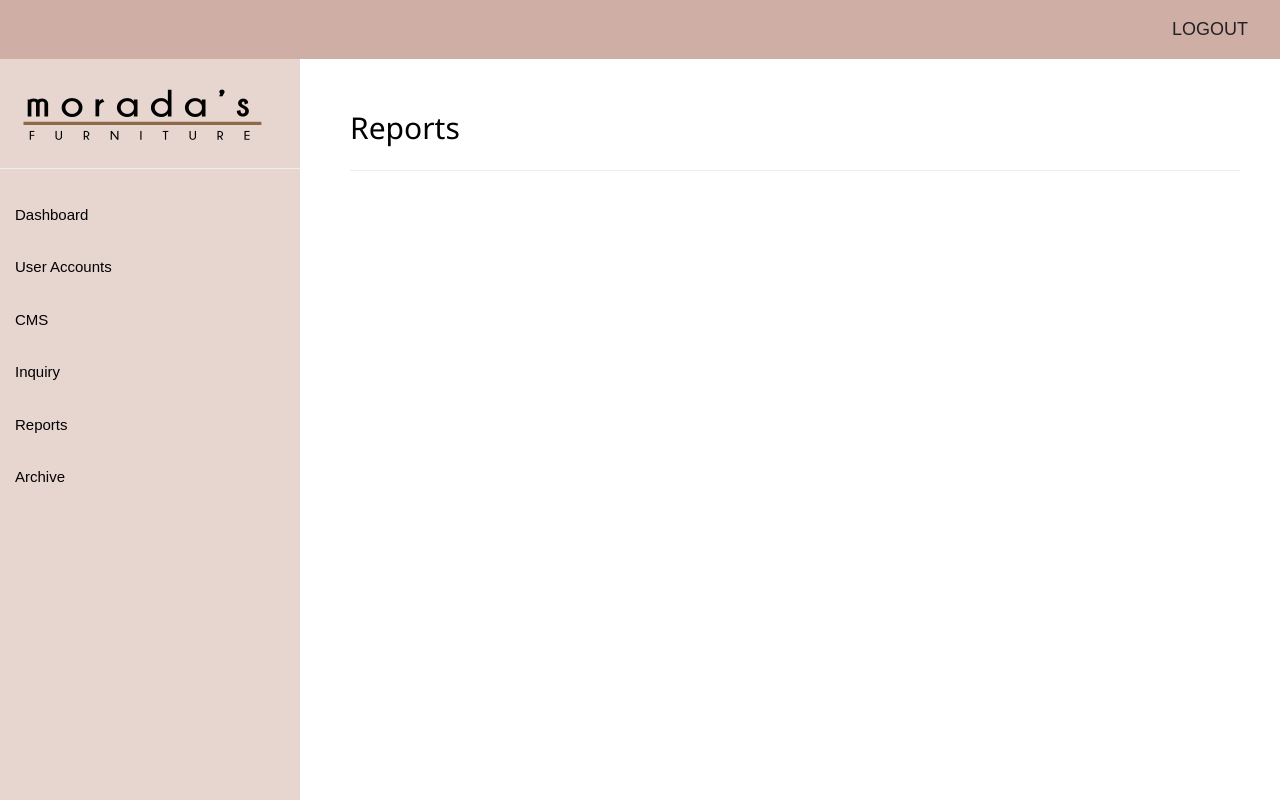
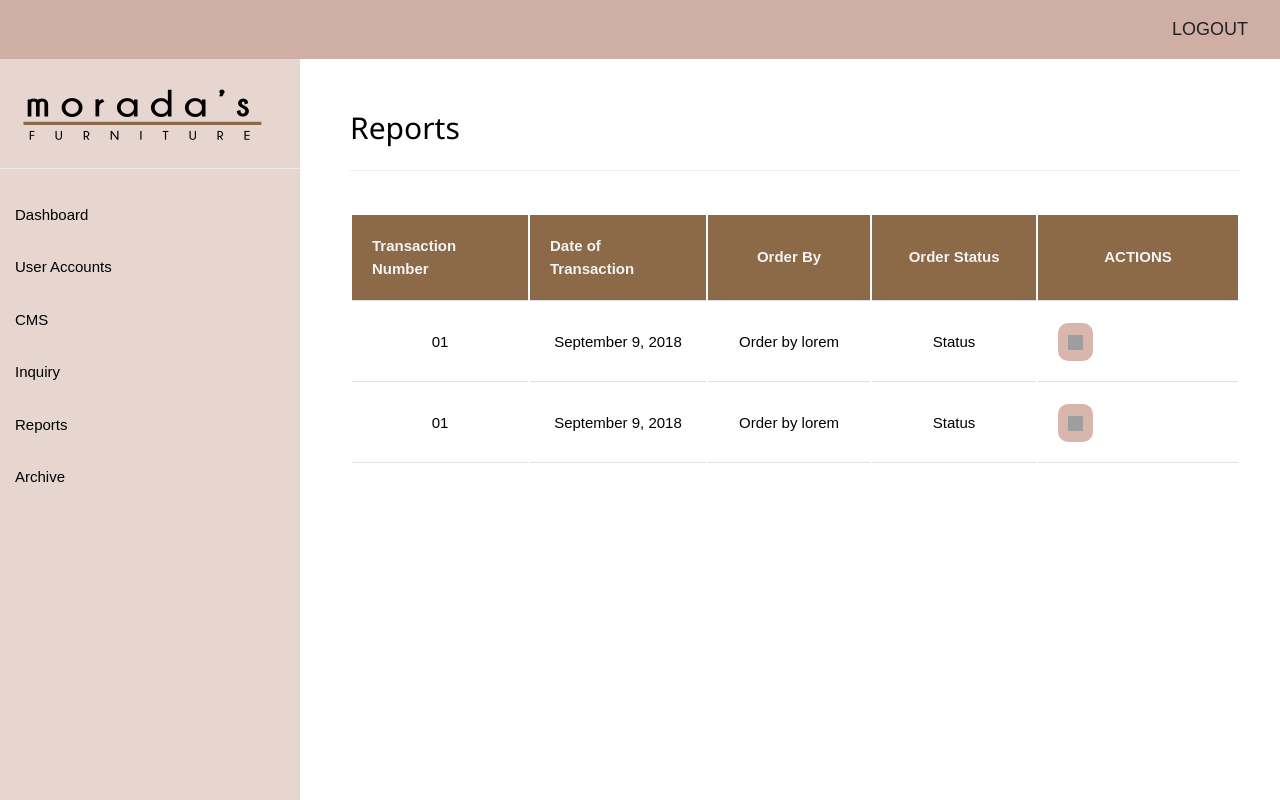
Before and after one commit to tetsu0329/morada, a PHP site: page /admin/reports.php in a window 1280 px wide. Run offline with PHP 8.4, Linux system fonts and the light colour scheme; the visitor is signed in with stand-in values (Sample User, id 1); data that the repository does not hold is empty; grey boxes are pictures that could not be loaded.

Commit message:
Reports, ty

```diff
--- a/admin/reports.php
+++ b/admin/reports.php
@@ -195,51 +195,65 @@
     <h2>Reports</h2>
     <hr>
 <br>
+<center>
+  <table>
+            <tr>
+              <th>Transaction Number</th>
+              <th>Date of Transaction</th>
+              <th><center>Order By</center></th>
+              <th><center>Order Status</center></th>
+              <th><center>ACTIONS</center></th>
+
+            </tr>
+
+
+            <tr>
+                <td><center>01</center></td>
+                <td><center>September 9, 2018</center></td>
+                <td><center>Order by lorem</center></td>
+                <td><center>Status</center></td>
+                 <td style="float: left;">
+                    <button onclick="document.getElementById('id01').style.display='block'" class="btn_style"><img src="img/view.png" style="height: 15px; width: 15px;"></button>
+                      <div id="id01" class="w3-modal">
+                        <div class="w3-modal-content">
+                          <header class="w3-container">
+                            <span onclick="document.getElementById('id01').style.display='none'" class="w3-button w3-display-topright">&times;</span>
+                          </header>
+
+                          <div class="w3-container">
+                            <h4>View Reports</h4>
+                            <hr>
+                          </div>
+                        </div>
+                      </div>
+                </td>
+            </tr>
+
+            <tr>
+                <td><center>01</center></td>
+                <td><center>September 9, 2018</center></td>
+                <td><center>Order by lorem</center></td>
+                <td><center>Status</center></td>
+                 <td style="float: left;">
+                    <button onclick="document.getElementById('id01').style.display='block'" class="btn_style"><img src="img/view.png" style="height: 15px; width: 15px;"></button>
+                      <div id="id01" class="w3-modal">
+                        <div class="w3-modal-content">
+                          <header class="w3-container">
+                            <span onclick="document.getElementById('id01').style.display='none'" class="w3-button w3-display-topright">&times;</span>
+                          </header>
+
+                          <div class="w3-container">
+                            <h4>View Reports</h4>
+                            <hr>
+                          </div>
+                        </div>
+                      </div>
+                </td>
+            </tr>
+
+          </table>
+      </center>
    </div>
   </div>
 </body>
-<!-- scripts -->
-<?php
-echo "<script> var view_modal = document.getElementById('view_modal'); </script>";
-echo "<script> var reply_modal = document.getElementById('reply_modal'); </script>";
-	if(isset($_GET['ID'])){
-		$idd = $_GET['ID'];
-		echo "<script> view_modal.style.display = 'block' </script>";
-		$result = mysqli_query($conn,"UPDATE inquirytable SET messagestatus = 'Read' WHERE id = $idd")
-            or die ("failed to query database". mysqli_error());
-	}
-	if(isset($_GET['Reply'])){
-		echo "<script> reply_modal.style.display = 'block' </script>";
-	}
-?>
-
-<!-- Script for closing the modal -->
-<script>
-	// Get the <span> element that closes the modal
-	var view_span = document.getElementsByClassName("close")[0];
-	var reply_span = document.getElementsByClassName("close")[1];
-
-	// When the user clicks on <span> (x), close the modal
-
-	view_span.onclick = function() {
-		view_modal.style.display = "none";
-
-	}
-	reply_span.onclick = function() {
-		reply_modal.style.display = "none";
-
-	}
-
-	// When the user clicks anywhere outside of the modal, close it
-	window.onclick = function(event) {
-
-		if (event.target == view_modal) {
-		view_modal.style.display = "none";
-		}
-
-		if (event.target == reply_modal) {
-		reply_modal.style.display = "none";
-		}
-	}
-</script>
 </html>
```
Also changed, not shown: admin/cms_products.php (+18 -41 lines), thankyou.html (added, +51 -0 lines).
